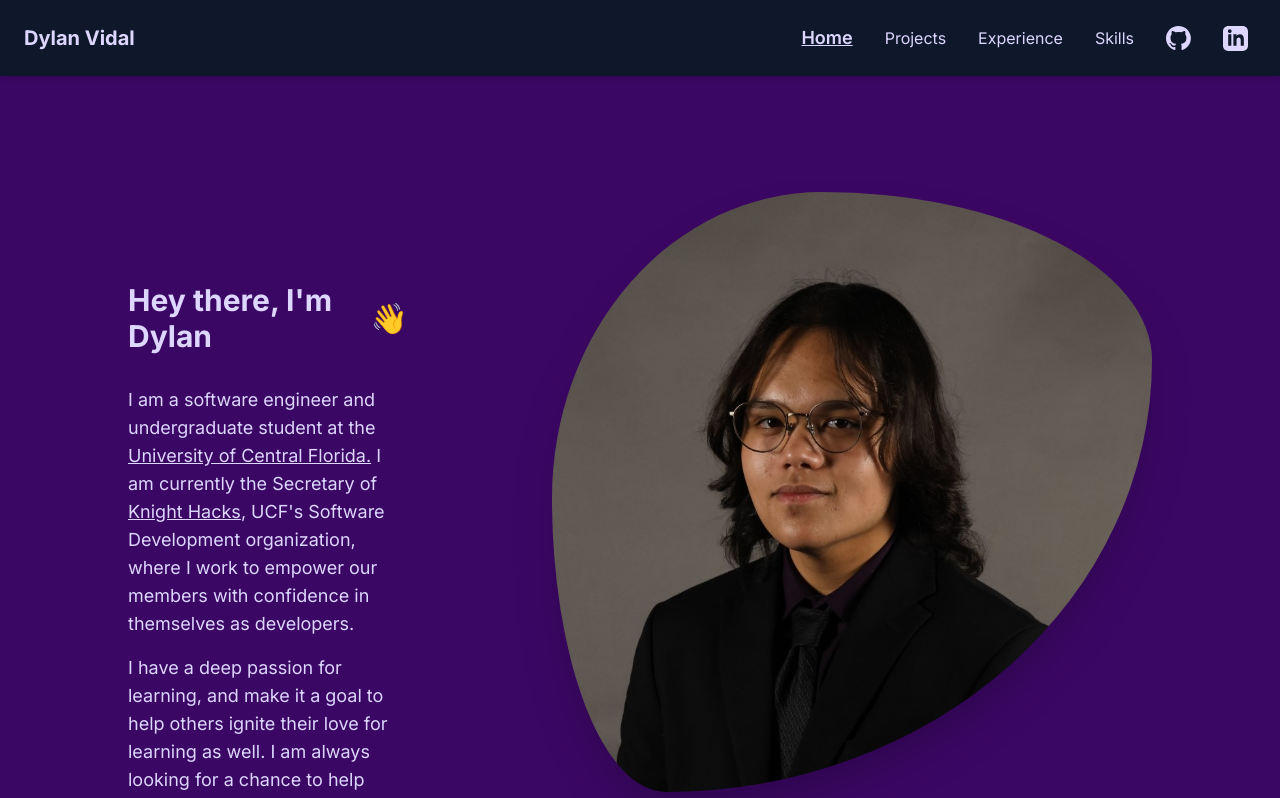
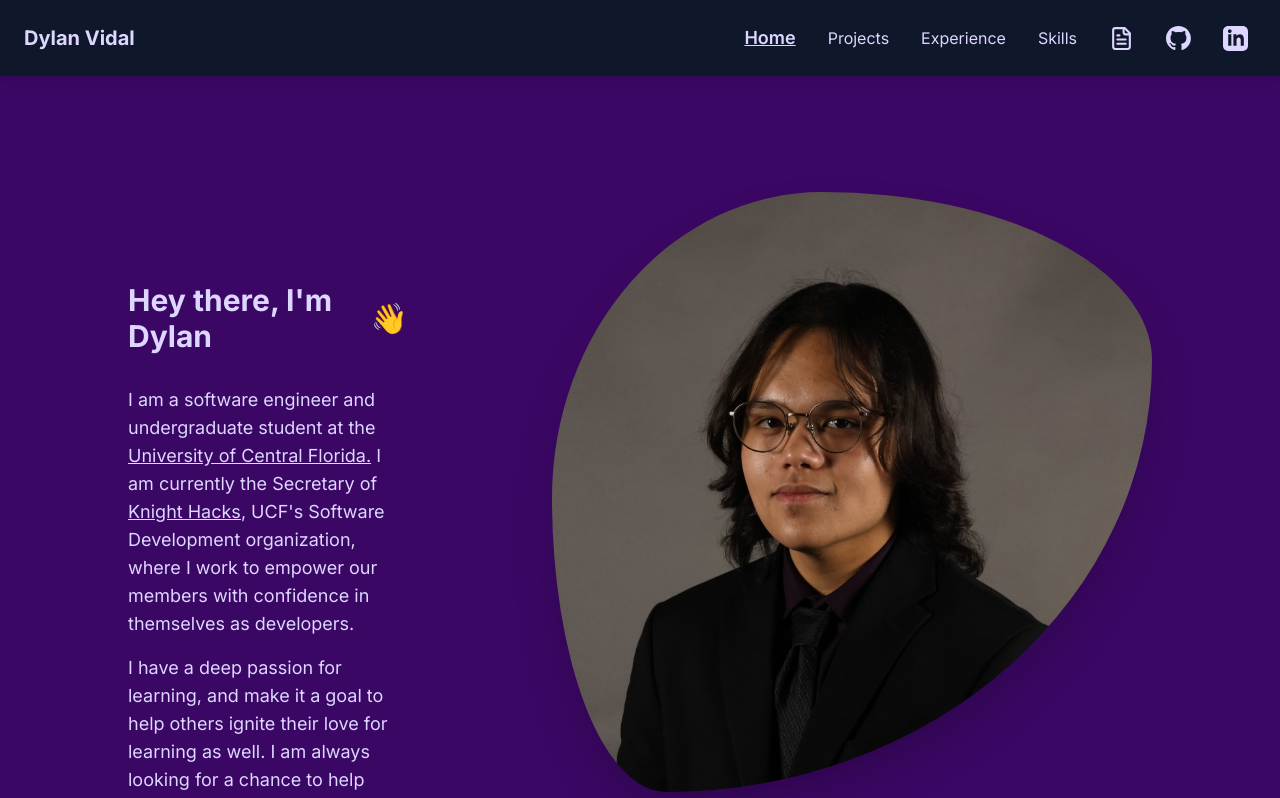
Before and after one commit to DVidal1205/portfolio-v3, a Next.js app: page / in a window 1280 px wide. Shown: the top 798 px of the page. Built offline with nearby package versions, Linux system fonts and the light colour scheme; what tailwindcss-animated would draw is missing.

Commit message:
Add resume button to navbar

```diff
--- a/src/components/navbar.tsx
+++ b/src/components/navbar.tsx
@@ -7,7 +7,7 @@ import { usePathname } from "next/navigation";
 import { useEffect, useState } from "react";
 import { Sheet, SheetContent, SheetHeader, SheetTrigger } from "./ui/sheet";
 import { Button } from "./ui/button";
-import { MenuIcon } from "lucide-react";
+import { FileTextIcon, MenuIcon } from "lucide-react";
 import TransitionLink from "./transition-link";
 
 const links = [
@@ -91,6 +91,15 @@ export default function Navbar() {
                         ))}
                         <div className="flex px-4 space-x-4 mt-4">
                             <Link
+                                href={"https://www.dvidal.dev/resume.pdf"}
+                                className="py-2"
+                            >
+                                <FileTextIcon
+                                    size={25}
+                                    className="hover:opacity-80 transition-all duration-300"
+                                />
+                            </Link>
+                            <Link
                                 href={"https://github.com/DVidal1205"}
                                 className="py-2"
                             >
@@ -106,7 +115,7 @@ export default function Navbar() {
                                 href={
                                     "https://www.linkedin.com/in/dylanvidal1204/"
                                 }
-                                className="py-2"
+                                className="py-2 "
                             >
                                 <Image
                                     src={"/linkedin.svg"}
@@ -140,6 +149,15 @@ export default function Navbar() {
                     </TransitionLink>
                 ))}
                 <Link
+                    href={"https://www.dvidal.dev/resume.pdf"}
+                    className="px-4 py-2"
+                >
+                    <FileTextIcon
+                        size={25}
+                        className="hover:opacity-80 transition-all duration-300"
+                    />
+                </Link>
+                <Link
                     href={"https://github.com/DVidal1205"}
                     className="px-4 py-2"
                 >
```
